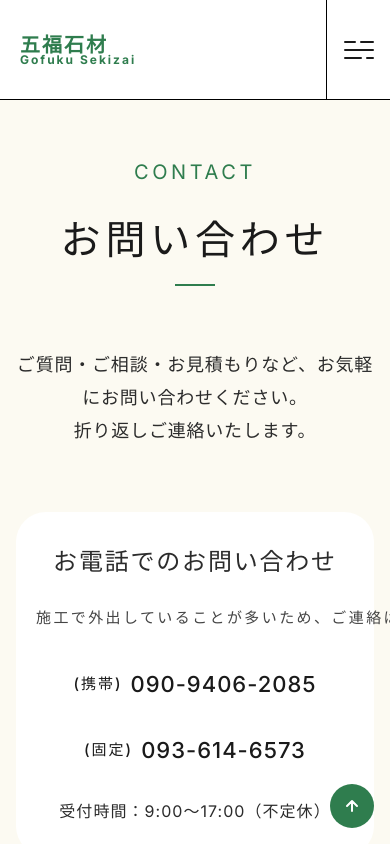
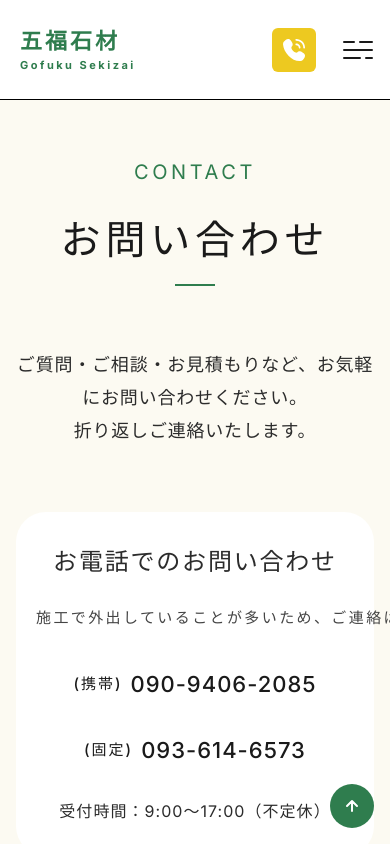
Before and after one commit to jyunnnji/gofuku-sekizai-hp, a Next.js app: page /contact in a window 390 px wide. Shown: the top 844 px of the page. Built offline with nearby package versions, Linux system fonts and the light colour scheme.

Commit message:
SP版ヘッダー修正

```diff
--- a/components/Header.tsx
+++ b/components/Header.tsx
@@ -25,15 +25,16 @@ export default function Header() {
       style={{ height: "100px" }}
     >
       {/* ── SP ヘッダーバー（md:未満のみ表示） ── */}
-      <div className="md:hidden flex items-center h-full px-5 bg-white border-b border-black">
-        <Link href="/" className="flex flex-col leading-none">
+      <div className="md:hidden flex items-center h-[100px] px-5 bg-white border-b border-black">
+        <Link href="/" className="flex flex-col gap-[10px]">
           <span
             style={{
               fontFamily: "var(--font-noto-sans-jp), var(--font-inter), sans-serif",
-              fontSize: "20px",
+              fontSize: "22px",
               fontWeight: 700,
-              letterSpacing: "2px",
+              letterSpacing: "3px",
               color: "#2f7d4e",
+              lineHeight: 1,
             }}
           >
             五福石材
@@ -41,10 +42,11 @@ export default function Header() {
           <span
             style={{
               fontFamily: "var(--font-inter), sans-serif",
-              fontSize: "12px",
+              fontSize: "11px",
               fontWeight: 700,
-              letterSpacing: "2px",
+              letterSpacing: "2.5px",
               color: "#2f7d4e",
+              lineHeight: 1,
             }}
           >
             Gofuku Sekizai
@@ -193,6 +195,19 @@ export default function Header() {
       </nav>
       </div>{/* end hidden md:block (PC nav) */}
 
+      {/* ── SP 電話ボタン（ハンバーガーの左隣に固定）── */}
+      <button
+        onClick={() => setShowPhoneDialog(true)}
+        aria-label="お電話でのお問い合わせ"
+        className="md:hidden fixed top-0 right-[64px] z-[60] bg-white border-b border-black flex items-center justify-center transition-colors"
+        style={{ width: "64px", height: "100px" }}
+      >
+        <div className="bg-[#edc920] hover:bg-[#d4b31e] flex items-center justify-center rounded-[6px] transition-colors" style={{ width: "44px", height: "44px" }}>
+          {/* eslint-disable-next-line @next/next/no-img-element */}
+          <img src={imgPhone} alt="" style={{ width: "22px", height: "22px" }} />
+        </div>
+      </button>
+
       {/* ── PC 電話ボタン ── */}
       <div className="hidden md:block">
       {/* お電話はこちらから: absolute, 右上起点, h-150px で下にはみ出す */}
@@ -255,11 +270,11 @@ export default function Header() {
           onClick={() => setShowPhoneDialog(false)}
         >
           <div
-            className="relative bg-white rounded-[24px] w-[560px] overflow-hidden"
+            className="relative bg-white rounded-[24px] w-[min(560px,92vw)] overflow-hidden"
             onClick={(e) => e.stopPropagation()}
           >
             {/* ヘッダー部 */}
-            <div className="pt-[40px] pb-[28px] px-[48px] text-center border-b border-[#e8e8e8]">
+            <div className="pt-[32px] md:pt-[40px] pb-[24px] md:pb-[28px] px-[24px] md:px-[48px] text-center border-b border-[#e8e8e8]">
               <p
                 className="text-[13px] text-[#2f7d4e] tracking-[3px] uppercase mb-[6px]"
                 style={{ fontFamily: "var(--font-inter)" }}
@@ -285,20 +300,20 @@ export default function Header() {
             </div>
 
             {/* 電話番号リスト */}
-            <div className="px-[40px] py-[28px] flex flex-col gap-[12px]">
+            <div className="px-[20px] md:px-[40px] py-[20px] md:py-[28px] flex flex-col gap-[10px] md:gap-[12px]">
               <a
                 href="tel:090-9406-2085"
-                className="flex items-center gap-[16px] px-[24px] h-[72px] bg-[#fcfaf2] rounded-[12px] hover:bg-[#edf7f1] transition-colors group"
+                className="flex items-center gap-[12px] md:gap-[16px] px-[16px] md:px-[24px] h-[60px] md:h-[72px] bg-[#fcfaf2] rounded-[12px] hover:bg-[#edf7f1] transition-colors group"
               >
                 <span
-                  className="w-[48px] shrink-0 text-[14px] font-medium text-[#444444] tracking-[1px]"
+                  className="w-[40px] md:w-[48px] shrink-0 text-[13px] md:text-[14px] font-medium text-[#444444] tracking-[1px]"
                   style={{ fontFamily: "var(--font-noto-sans-jp)" }}
                 >
                   携帯
                 </span>
                 <div className="w-[1px] h-[24px] bg-[#d9d9d9]" />
                 <span
-                  className="text-[28px] font-medium text-[#1a1a1a] group-hover:text-[#2f7d4e] tracking-[2px] transition-colors"
+                  className="text-[20px] md:text-[28px] font-medium text-[#1a1a1a] group-hover:text-[#2f7d4e] tracking-[1px] md:tracking-[2px] transition-colors"
                   style={{ fontFamily: "var(--font-inter)" }}
                 >
                   090-9406-2085
@@ -306,17 +321,17 @@ export default function Header() {
               </a>
               <a
                 href="tel:093-614-6573"
-                className="flex items-center gap-[16px] px-[24px] h-[72px] bg-[#fcfaf2] rounded-[12px] hover:bg-[#edf7f1] transition-colors group"
+                className="flex items-center gap-[12px] md:gap-[16px] px-[16px] md:px-[24px] h-[60px] md:h-[72px] bg-[#fcfaf2] rounded-[12px] hover:bg-[#edf7f1] transition-colors group"
               >
                 <span
-                  className="w-[48px] shrink-0 text-[14px] font-medium text-[#444444] tracking-[1px]"
+                  className="w-[40px] md:w-[48px] shrink-0 text-[13px] md:text-[14px] font-medium text-[#444444] tracking-[1px]"
                   style={{ fontFamily: "var(--font-noto-sans-jp)" }}
                 >
                   固定
                 </span>
                 <div className="w-[1px] h-[24px] bg-[#d9d9d9]" />
                 <span
-                  className="text-[28px] font-medium text-[#1a1a1a] group-hover:text-[#2f7d4e] tracking-[2px] transition-colors"
+                  className="text-[20px] md:text-[28px] font-medium text-[#1a1a1a] group-hover:text-[#2f7d4e] tracking-[1px] md:tracking-[2px] transition-colors"
                   style={{ fontFamily: "var(--font-inter)" }}
                 >
                   093-614-6573
@@ -325,7 +340,7 @@ export default function Header() {
             </div>
 
             {/* フッター */}
-            <div className="px-[40px] pb-[28px]">
+            <div className="px-[20px] md:px-[40px] pb-[20px] md:pb-[28px]">
               <p
                 className="text-center text-[13px] text-[#444444] tracking-[0.8px] py-[16px] border-t border-[#e8e8e8]"
                 style={{ fontFamily: "var(--font-noto-sans-jp)" }}
--- a/components/SideMenu.tsx
+++ b/components/SideMenu.tsx
@@ -31,7 +31,7 @@ export default function SideMenu() {
       <button
         onClick={() => setIsOpen(true)}
         aria-label="メニューを開く"
-        className={`md:hidden fixed top-0 right-0 z-[60] bg-white border-l border-b border-black flex items-center justify-center transition-transform duration-300 ease-in-out ${
+        className={`md:hidden fixed top-0 right-0 z-[60] bg-white border-b border-black flex items-center justify-center transition-transform duration-300 ease-in-out ${
           isOpen ? "translate-x-full" : "translate-x-0"
         }`}
         style={{ width: "64px", height: "100px" }}
```
